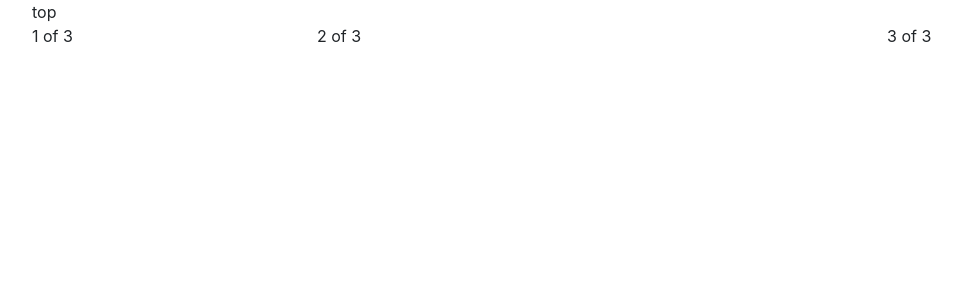
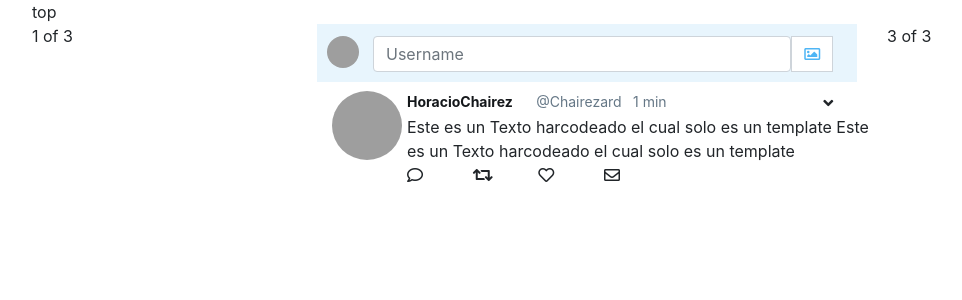
Before and after one commit to horaciochaires/ProyectTwitter, an Angular app: page / in a window 1280 px wide. Shown: the top 300 px of the page, without its empty margins (53-1015 px from the left). Built offline with nearby package versions, Linux system fonts and the light colour scheme; grey boxes are pictures that could not be loaded.

Commit message:
se agrego el twit

```diff
--- a/src/app/components/time-line/time-line.component.css
+++ b/src/app/components/time-line/time-line.component.css
@@ -0,0 +1,33 @@
+.containerMensaje {
+    background: #E8F5FD;
+    padding-top: 12px;
+    padding-bottom: 12px;
+    padding-left: 10px;
+    padding-right: 10px;
+    height: 58px;
+}
+
+.deletePadding {
+    padding: 0px
+}
+
+.deleteMagin {
+    margin: 0px
+}
+
+.textUser {
+    word-break: break-all;
+    color: #14171a;
+    font-size: 14px;
+    font-weight: bold;
+}
+
+.textNick {
+    font-size: 14px;
+    color: #657786;
+}
+
+.textTime {
+    font-size: 14px;
+    color: #657786;
+}
--- a/src/app/components/time-line/time-line.component.html
+++ b/src/app/components/time-line/time-line.component.html
@@ -1,3 +1,77 @@
-<p>
-  time-line works!
-</p>
+<div class="container">
+    <!-- este es el input  -->
+    <div class="row">
+        <div class="col-12 containerMensaje">
+            <div class="input-group mb-3 ">
+                <div class="input-group-prepend">
+                    <img src="https://i.pinimg.com/originals/f1/c4/13/f1c41366c037155251e8c15cd411835b.png" class="rounded-circle" alt="Cinque Terre" width="32" height="32">
+                </div>
+                <div class="col-10" style="padding-right:0px">
+                    <input style="height:36px" type="text" class="form-control" placeholder="Username" aria-label="Username" aria-describedby="basic-addon1">
+                </div>
+                <div class="input-group-prepend" style="height:36px; ">
+                    <span style="background:white;color:#4EB5F5" class="input-group-text" id="basic-addon1"><i class="far fa-image"></i></span>
+                </div>
+            </div>
+        </div>
+    </div>
+    <!-- este es el twit -->
+    <div class="row">
+        <div class="col-12 " style="padding-top:9px">
+            <div class="row">
+                <!-- aqui va la imagen de usuario -->
+                <div class="col-2" style="background:white; padding-right: 0px;">
+                    <div class="input-group-prepend">
+                        <img src="https://i.pinimg.com/originals/f1/c4/13/f1c41366c037155251e8c15cd411835b.png" class="rounded-circle" alt="Cinque Terre" width="70" height="69">
+                    </div>
+                </div>
+                <!-- aqui va el contenido del twit -->
+                <div class="col-10 " style="background: white;padding-right: 0px;">
+                    <div class="row">
+                        <div class="col-12">
+                            <div class="row">
+
+                                <div class="col-10 ">
+                                    <div class="row ">
+                                        <a class="col-4 textUser deletePadding deleteMagin">HoracioChairez</a>
+                                        <p class="col-3 textNick deletePadding deleteMagin">@Chairezard</p>
+                                        <p class="col-2 textTime deletePadding deleteMagin">1 min</p>
+                                    </div>
+                                </div>
+                                <div class="col-1" style="padding-right: 0px;text-align: right;">
+                                    <i class="fas fa-angle-down"></i>
+                                </div>
+                            </div>
+                        </div>
+                        <div class=" col-12 deletePadding">
+                            Este es un Texto harcodeado el cual solo es un template Este es un Texto harcodeado el cual solo es un template
+                        </div>
+                        <div class="col-12 ">
+                            <div class="row">
+                                <div class="col-6 deletePadding">
+                                    <div class="row">
+                                        <div class="col-3">
+                                            <i class="far fa-comment"></i>
+                                        </div>
+                                        <div class="col-3">
+                                            <i class="fas fa-retweet"></i>
+                                        </div>
+                                        <div class="col-3">
+                                            <i class="far fa-heart"></i>
+                                        </div>
+                                        <div class="col-3">
+                                            <i class="far fa-envelope"></i>
+                                        </div>
+                                    </div>
+                                </div>
+                                <div class="col-6">
+                                </div>
+                            </div>
+                        </div>
+                    </div>
+                </div>
+            </div>
+
+        </div>
+    </div>
+</div>
--- a/src/app/page/inicio/inicio.component.html
+++ b/src/app/page/inicio/inicio.component.html
@@ -9,7 +9,7 @@
             1 of 3
         </div>
         <div class="col-6">
-            2 of 3
+            <app-time-line></app-time-line>
         </div>
         <div class="col-3">
             3 of 3
```
